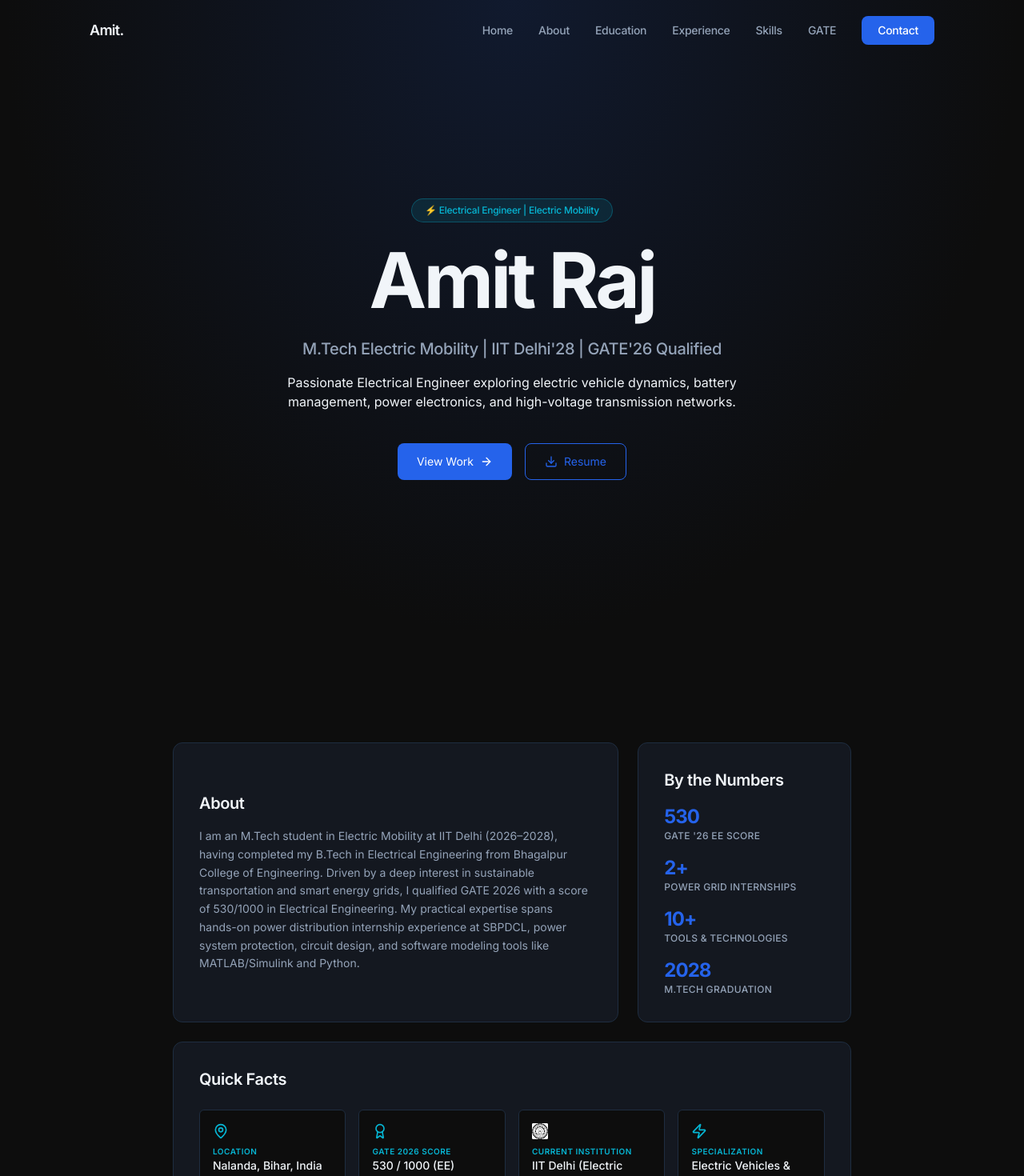
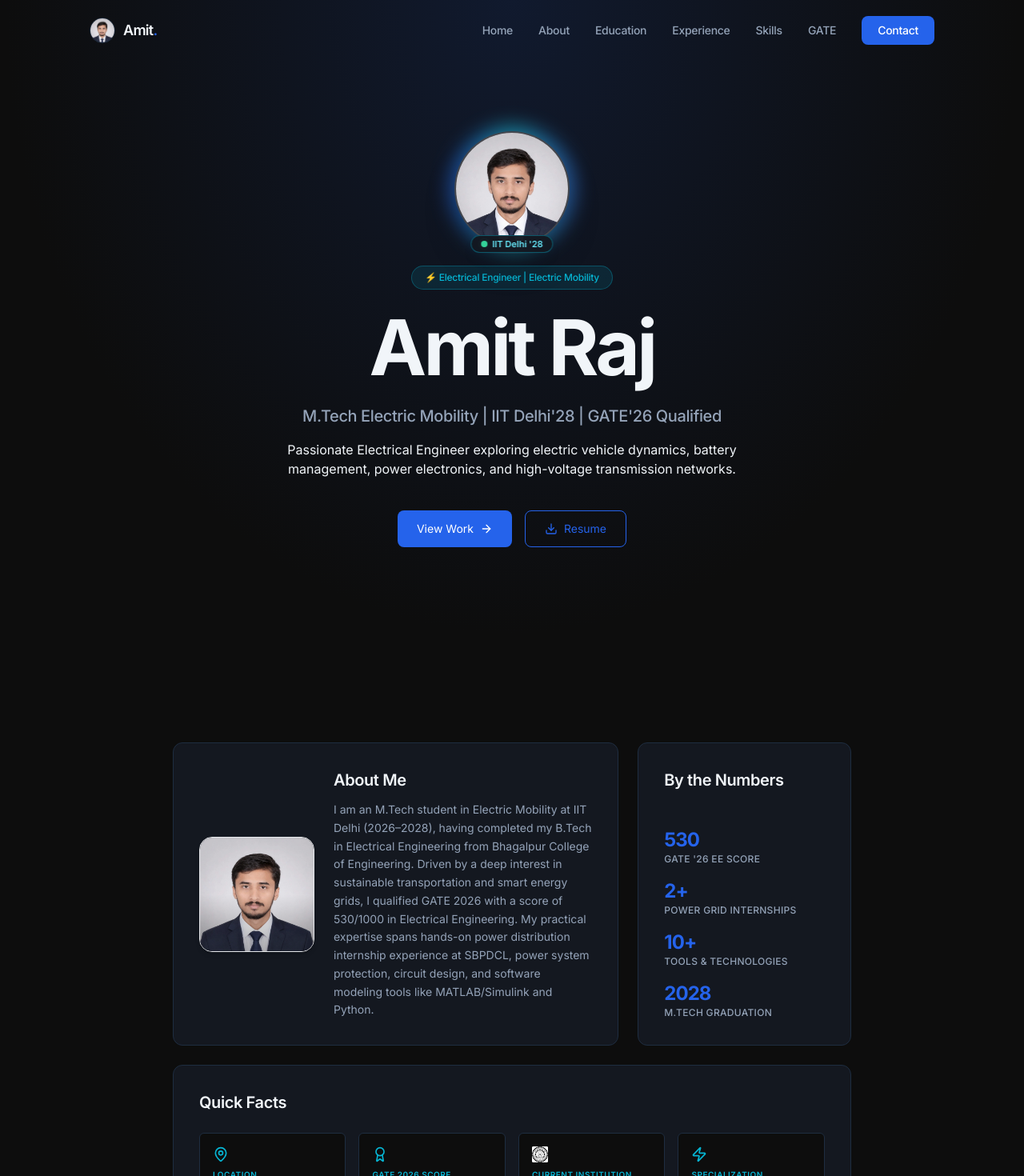
Before and after one commit to sauravrajrinku-lab/amitraj, a Next.js app: page / in a window 1280 px wide. Shown: the top 1470 px of the page at 80% size. Built offline with nearby package versions, Linux system fonts and the light colour scheme.

Commit message:
Add Amit Raj profile photo to Hero, About, and Navbar sections

```diff
--- /dev/null
+++ b/src/app/not-found.tsx
@@ -0,0 +1,19 @@
+import Link from "next/link";
+
+export default function NotFound() {
+  return (
+    <div className="min-h-screen flex flex-col items-center justify-center bg-ds-bg text-ds-text1 px-6 text-center">
+      <h1 className="text-6xl font-bold text-ds-accent mb-4">404</h1>
+      <h2 className="text-2xl font-semibold mb-4">Page Not Found</h2>
+      <p className="text-ds-text2 mb-8 max-w-md">
+        The page you are looking for does not exist or has been moved.
+      </p>
+      <Link
+        href="/"
+        className="px-6 py-3 btn-primary text-sm font-medium"
+      >
+        Back to Home
+      </Link>
+    </div>
+  );
+}
--- a/src/components/AboutSection.tsx
+++ b/src/components/AboutSection.tsx
@@ -17,11 +17,23 @@ export default function AboutSection() {
     <section id="about" className="max-w-4xl mx-auto px-6">
       <div className="grid grid-cols-1 md:grid-cols-3 gap-6">
 
-        <div className="md:col-span-2 card-minimal p-8 flex flex-col justify-center">
-          <h2 className="text-xl font-semibold text-ds-text1 tracking-tight mb-4">About</h2>
-          <p className="text-sm text-ds-text2 leading-relaxed">
-            {PROFILE.about.bio}
-          </p>
+        <div className="md:col-span-2 card-minimal p-6 sm:p-8 flex flex-col sm:flex-row gap-6 items-start sm:items-center">
+          <div className="relative w-28 h-28 sm:w-36 sm:h-36 flex-shrink-0 rounded-2xl overflow-hidden border border-ds-border/80 shadow-md group bg-ds-bg">
+            <Image
+              src={PROFILE.avatar}
+              alt={PROFILE.name}
+              fill
+              sizes="(max-width: 640px) 112px, 144px"
+              className="object-cover object-top transition-transform duration-500 group-hover:scale-105"
+            />
+            <div className="absolute inset-0 bg-gradient-to-t from-black/30 via-transparent to-transparent pointer-events-none" />
+          </div>
+          <div className="flex flex-col justify-center">
+            <h2 className="text-xl font-semibold text-ds-text1 tracking-tight mb-3">About Me</h2>
+            <p className="text-sm text-ds-text2 leading-relaxed">
+              {PROFILE.about.bio}
+            </p>
+          </div>
         </div>
 
         <div className="card-minimal p-8 flex flex-col justify-between">
--- a/src/components/HeroSection.tsx
+++ b/src/components/HeroSection.tsx
@@ -3,6 +3,7 @@
 import React, { useState } from "react";
 import { motion } from "framer-motion";
 import { ArrowRight, Download, X } from "lucide-react";
+import Image from "next/image";
 import { PROFILE } from "@/data/profile";
 
 export default function HeroSection() {
@@ -45,6 +46,33 @@ Experience:
       style={{ background: "radial-gradient(ellipse at 50% 0%, rgba(37,99,235,0.15) 0%, #0D0D0D 70%)" }}
     >
       <div className="relative z-10 max-w-4xl mx-auto flex flex-col items-center text-center">
+
+        {/* Profile Avatar with Glowing Halo */}
+        <motion.div
+          initial={{ opacity: 0, scale: 0.8 }}
+          animate={{ opacity: 1, scale: 1 }}
+          transition={{ duration: 0.5 }}
+          className="relative mb-6 group cursor-pointer"
+        >
+          <div className="absolute -inset-1.5 bg-gradient-to-r from-blue-600 via-cyan-400 to-blue-500 rounded-full blur-md opacity-75 group-hover:opacity-100 transition-all duration-700 animate-pulse" />
+          <div className="relative w-28 h-28 sm:w-36 sm:h-36 rounded-full overflow-hidden border-2 border-white/20 shadow-2xl bg-ds-surface">
+            <Image
+              src={PROFILE.avatar}
+              alt={PROFILE.name}
+              fill
+              sizes="(max-width: 640px) 112px, 144px"
+              className="object-cover object-top transition-transform duration-500 group-hover:scale-105"
+              priority
+            />
+          </div>
+          <div className="absolute -bottom-2 left-1/2 -translate-x-1/2 bg-[#141820]/95 backdrop-blur-md border border-cyan-500/40 text-cyan-300 text-[11px] font-semibold px-3 py-0.5 rounded-full flex items-center gap-1.5 shadow-lg whitespace-nowrap">
+            <span className="relative flex h-2 w-2">
+              <span className="animate-ping absolute inline-flex h-full w-full rounded-full bg-emerald-400 opacity-75"></span>
+              <span className="relative inline-flex rounded-full h-2 w-2 bg-emerald-400"></span>
+            </span>
+            <span>IIT Delhi &apos;28</span>
+          </div>
+        </motion.div>
 
         <motion.div
           initial={{ opacity: 0, y: 10 }}
--- a/src/components/Navbar.tsx
+++ b/src/components/Navbar.tsx
@@ -2,6 +2,7 @@
 
 import React, { useState, useEffect } from "react";
 import { Menu, X } from "lucide-react";
+import Image from "next/image";
 import { PROFILE } from "@/data/profile";
 
 const NAV_ITEMS = [
@@ -34,9 +35,18 @@ export default function Navbar() {
       }`}
     >
       <div className="max-w-6xl mx-auto px-6 md:px-12 flex justify-between items-center">
-        <a href="#hero" className="flex items-center">
+        <a href="#hero" className="flex items-center space-x-2.5 group">
+          <div className="w-8 h-8 relative rounded-full overflow-hidden border border-ds-border group-hover:border-ds-accent transition-colors">
+            <Image
+              src={PROFILE.avatar}
+              alt={PROFILE.name}
+              fill
+              sizes="32px"
+              className="object-cover object-top"
+            />
+          </div>
           <span className="font-semibold text-ds-text1 tracking-tighter text-lg">
-            {PROFILE.name.split(" ")[0]}.
+            Amit<span className="text-ds-accent">.</span>
           </span>
         </a>
 
--- a/src/data/profile.ts
+++ b/src/data/profile.ts
@@ -53,6 +53,7 @@ export const PROFILE = {
   linkedin: "https://linkedin.com/in/amit-raj-b12a11200",
   github: "https://github.com",
   gateScore: "530 / 1000",
+  avatar: "/images/amit-image.jpeg",
 
   hero: {
     badge: "⚡ Electrical Engineer | Electric Mobility",
```
Also changed, not shown: public/images/amit-image.jpeg (added).
